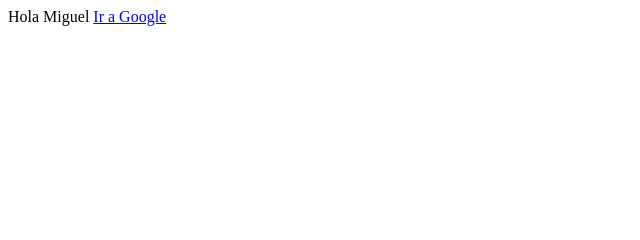
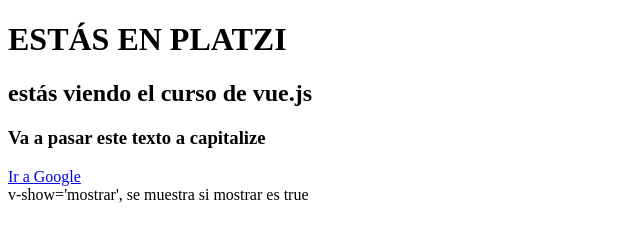
Before and after one commit to mmesas3699/platzi-vue-js-basico, a plain HTML site: page curso-vue/index.html in a window 1280 px wide. Shown: the whole page, without its empty margins (0-640 px from the left). Drawn offline with nearby package versions, Linux system fonts and the light colour scheme.

Commit message:
Filtro de datos en vue.js

```diff
--- a/curso-vue/index.html
+++ b/curso-vue/index.html
@@ -8,8 +8,18 @@
 </head>
 <body>
 	<div id="app">
-		Hola {{ nombre }}
-		<a href="https://google.com" target="_blank">Ir a {{ pagina }}</a>
+		<template v-if="mostrar">
+			<h1>{{ titulo | uppercase }}</h1>
+			<h2>{{ subtitulo | lowercase }}</h2>
+			<h3>{{ subtitulo2 | capitalize }}</h3>
+			<a :href="url" target="_blank">Ir a {{ pagina }}</a>
+		</template>
+		<div v-show="mostrar">
+			v-show='mostrar', se muestra si mostrar es true
+		</div>
+		<div v-show="!mostrar">
+			v-show="!mostrar", se muestra si mostrar es false
+		</div>
 	</div>
 
 	<!-- Vue.js -->
@@ -20,9 +30,23 @@
 		let app = new Vue({
 			el: '#app',
 			data: {
-				nombre: 'Miguel',
+				titulo: "Estás en platzi",
+				subtitulo: "Estás viendo el curso de vue.js",
+				subtitulo2: "va a pasar este texto a capitalize",
 				url: 'https://google.com',
-				pagina: 'Google'
+				pagina: 'Google',
+				mostrar: true,
+			},
+			filters: {
+				uppercase: function (str) {
+					return str.toUpperCase();
+				},
+				lowercase: function (str) {
+					return str.toLowerCase();
+				},
+				capitalize: function (str) {
+					return str.charAt(0).toUpperCase() + str.slice(1);
+				}
 			}
 		})
 	</script>
```
Also changed, not shown: notas.txt.
